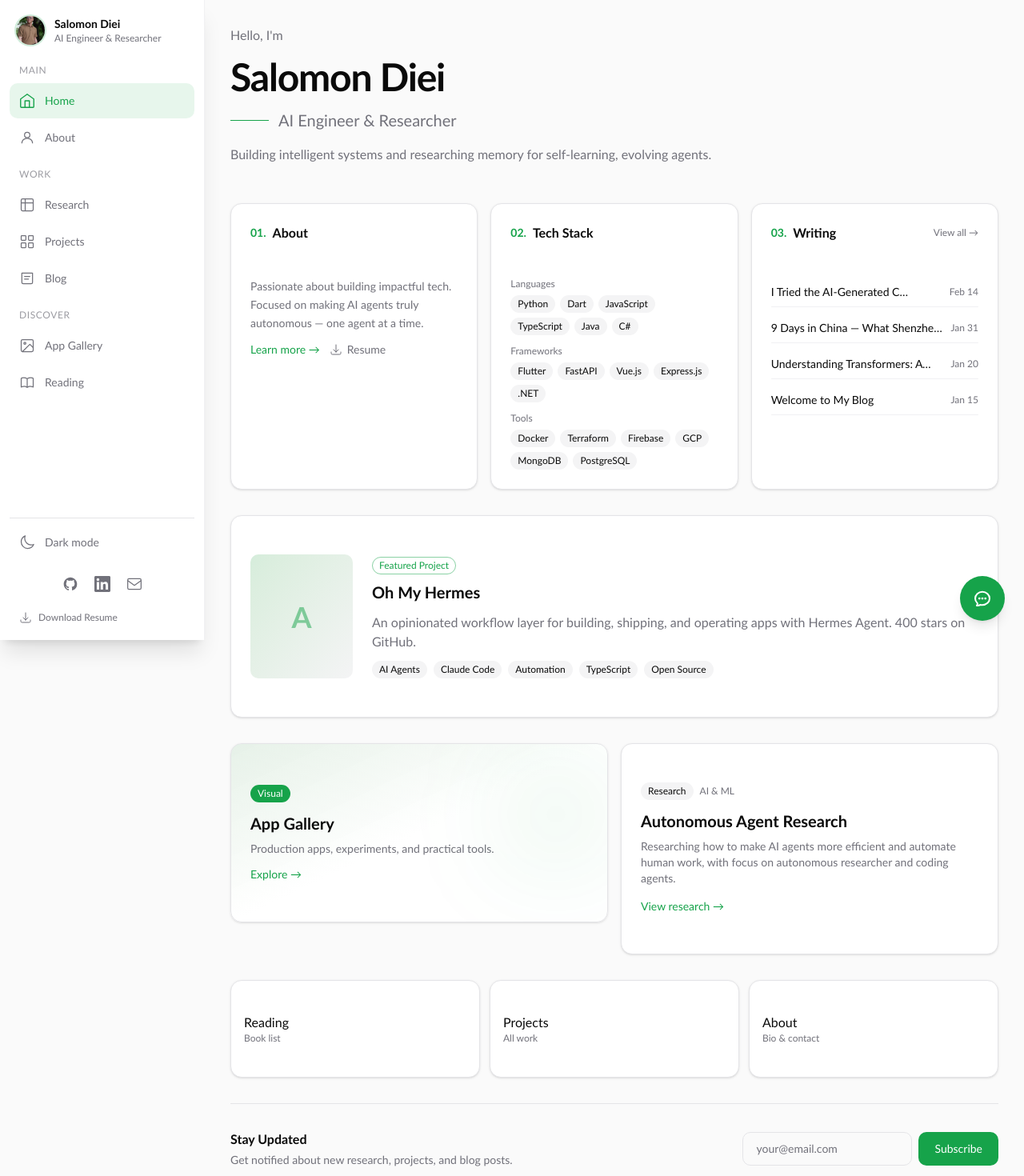
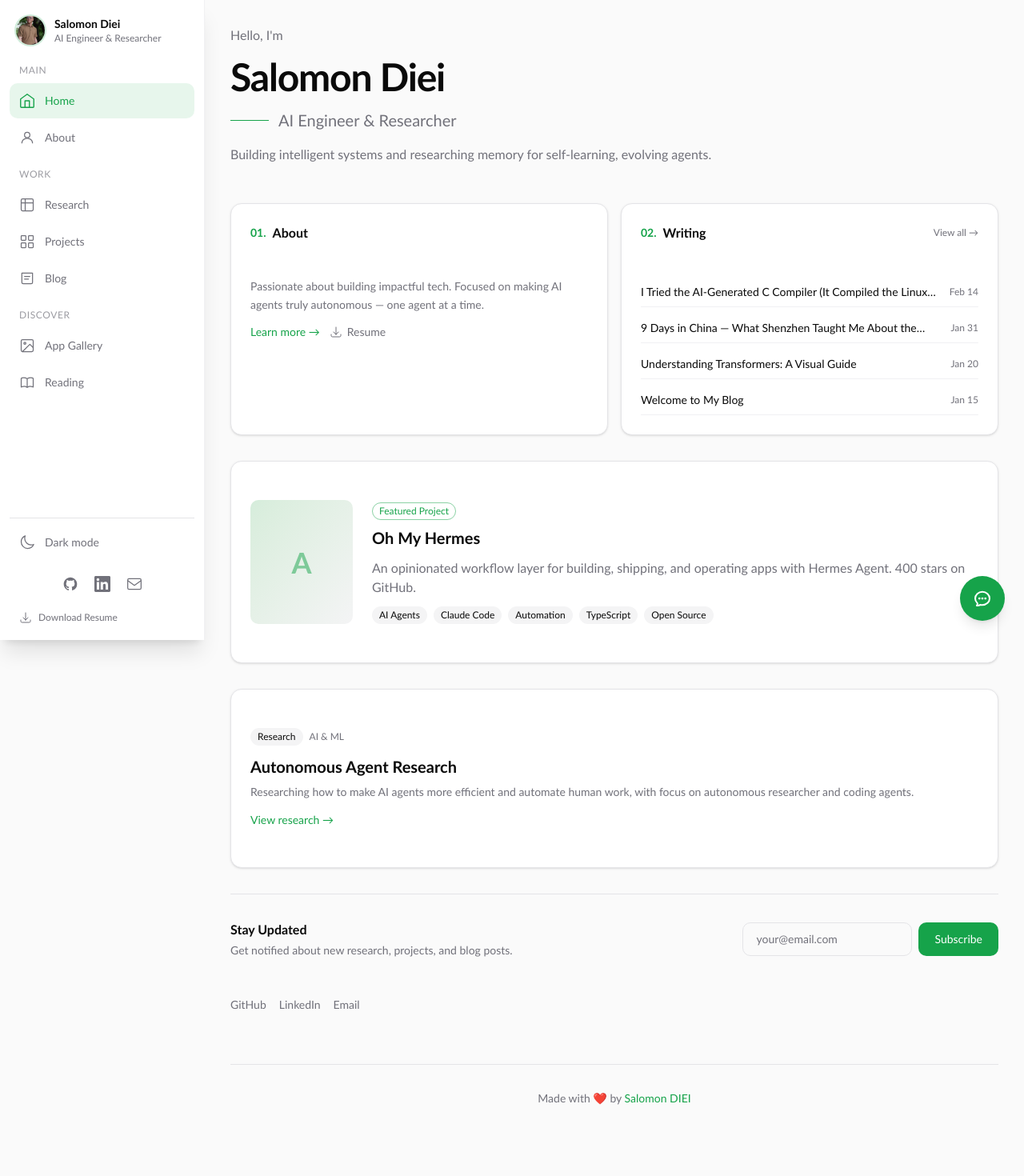
Before and after one commit to Salomondiei08/portfolio, a Next.js app: page / in a window 1280 px wide. Shown: the top 1470 px of the page at 80% size. After the commit the page ends 1415 px from the top, so only its background shows below. Built offline with nearby package versions, Linux system fonts and the light colour scheme.

Commit message:
refactor(home): simplify homepage bento grid
Remove Tech Stack card, App Gallery banner, and Quick Links row. Keep
About, Writing, Featured Project, Research, Newsletter, and footer links.

```diff
--- a/src/app/page.tsx
+++ b/src/app/page.tsx
@@ -6,12 +6,6 @@ import { NewsletterForm } from "@/components/portfolio/NewsletterForm";
 import { FadeIn, SlideIn } from "@/components/portfolio/animations";
 import { featuredProject } from "@/lib/portfolio-data";
 import { getAllPosts } from "@/lib/markdown";
-
-const technologies = {
-  languages: ["Python", "Dart", "JavaScript", "TypeScript", "Java", "C#"],
-  frameworks: ["Flutter", "FastAPI", "Vue.js", "Express.js", ".NET"],
-  tools: ["Docker", "Terraform", "Firebase", "GCP", "MongoDB", "PostgreSQL"],
-};
 
 export default function Home() {
   const recentPosts = getAllPosts("blog").slice(0, 4).map((post) => ({
@@ -37,8 +31,8 @@ export default function Home() {
         </p>
       </section>
 
-      {/* Bento Grid */}
-      <div className="grid md:grid-cols-2 lg:grid-cols-3 gap-4">
+      {/* Top Cards: About + Writing */}
+      <div className="grid md:grid-cols-2 gap-4">
         {/* About Card */}
         <FadeIn delay={100}>
           <Card className="bg-card border-border hover:border-primary/50 transition-all duration-300 group card-hover h-full">
@@ -71,39 +65,13 @@ export default function Home() {
           </Card>
         </FadeIn>
 
-        {/* Tech Stack Card */}
+        {/* Recent Writing Card */}
         <FadeIn delay={200}>
-          <Card className="bg-card border-border hover:border-primary/50 transition-all duration-300 card-hover h-full">
-            <CardHeader className="pb-3">
-              <CardTitle className="text-base font-semibold flex items-center gap-2">
-                <span className="text-primary text-sm">02.</span>
-                Tech Stack
-              </CardTitle>
-            </CardHeader>
-            <CardContent className="space-y-3">
-              {Object.entries(technologies).map(([category, techs]) => (
-                <div key={category}>
-                  <p className="text-xs text-muted-foreground capitalize mb-1.5">{category}</p>
-                  <div className="flex flex-wrap gap-1.5">
-                    {techs.map((tech) => (
-                      <Badge key={tech} variant="secondary" className="text-xs hover:bg-primary hover:text-primary-foreground transition-colors">
-                        {tech}
-                      </Badge>
-                    ))}
-                  </div>
-                </div>
-              ))}
-            </CardContent>
-          </Card>
-        </FadeIn>
-
-        {/* Recent Writing Card */}
-        <FadeIn delay={300}>
           <Card className="bg-card border-border hover:border-primary/50 transition-all duration-300 card-hover h-full">
             <CardHeader className="pb-3">
               <div className="flex items-center justify-between">
                 <CardTitle className="text-base font-semibold flex items-center gap-2">
-                  <span className="text-primary text-sm">03.</span>
+                  <span className="text-primary text-sm">02.</span>
                   Writing
                 </CardTitle>
                 <Link href="/blog" className="text-xs text-muted-foreground hover:text-primary transition-colors">
@@ -130,7 +98,7 @@ export default function Home() {
       </div>
 
       {/* Featured Project - Full Width */}
-      <SlideIn direction="up" delay={400}>
+      <SlideIn direction="up" delay={300}>
         <Link href={`/projects#${featuredProject.id}`} className="block group">
           <Card className="bg-card border-border hover:border-primary/50 transition-all duration-300 overflow-hidden card-hover">
             <CardContent className="p-6">
@@ -160,33 +128,10 @@ export default function Home() {
         </Link>
       </SlideIn>
 
-      {/* Gallery & Research Row */}
-      <div className="grid md:grid-cols-2 gap-4">
-        {/* Gallery Banner */}
-        <FadeIn delay={500}>
-          <Link href="/gallery/apps" className="block group">
-            <Card className="h-full bg-gradient-to-br from-primary/10 via-card to-card border-border hover:border-primary/50 transition-all duration-300 overflow-hidden card-hover">
-              <CardContent className="p-6 relative">
-                <Badge className="mb-3">Visual</Badge>
-                <h3 className="text-xl font-bold mb-2 group-hover:text-primary transition-colors">
-                  App Gallery
-                </h3>
-                <p className="text-sm text-muted-foreground">
-                  Production apps, experiments, and practical tools.
-                </p>
-                <span className="inline-block mt-3 text-sm text-primary">
-                  Explore →
-                </span>
-                <div className="absolute top-0 right-0 w-32 h-32 bg-primary/10 rounded-full blur-3xl" />
-              </CardContent>
-            </Card>
-          </Link>
-        </FadeIn>
-
       {/* Research Card */}
-        <FadeIn delay={600}>
+      <FadeIn delay={400}>
         <Link href="/research" className="block group">
-            <Card className="h-full bg-card border-border hover:border-primary/50 transition-all duration-300 card-hover">
+          <Card className="bg-card border-border hover:border-primary/50 transition-all duration-300 card-hover">
             <CardContent className="p-6">
               <div className="flex items-center gap-2 mb-3">
                 <Badge variant="secondary">Research</Badge>
@@ -203,30 +148,9 @@ export default function Home() {
           </Card>
         </Link>
       </FadeIn>
-      </div>
-
-      {/* Quick Links Row */}
-      <div className="grid grid-cols-3 gap-3">
-        {[
-          { label: "Reading", href: "/reading", desc: "Book list" },
-          { label: "Projects", href: "/projects", desc: "All work" },
-          { label: "About", href: "/about", desc: "Bio & contact" },
-        ].map((link, index) => (
-          <FadeIn key={link.href} delay={700 + index * 50}>
-            <Link href={link.href}>
-              <Card className="bg-card border-border hover:border-primary/50 hover:bg-secondary/50 transition-all duration-300 group card-hover h-full">
-                <CardContent className="p-4">
-                  <p className="font-medium group-hover:text-primary transition-colors">{link.label}</p>
-                  <p className="text-xs text-muted-foreground">{link.desc}</p>
-                </CardContent>
-              </Card>
-            </Link>
-          </FadeIn>
-        ))}
-      </div>
 
       {/* Newsletter Section */}
-      <FadeIn delay={900}>
+      <FadeIn delay={500}>
         <section className="pt-8 border-t border-border">
           <div className="flex flex-col md:flex-row md:items-center justify-between gap-6">
             <div>
@@ -241,7 +165,7 @@ export default function Home() {
       </FadeIn>
 
       {/* Footer Links */}
-      <FadeIn delay={1000}>
+      <FadeIn delay={600}>
         <section className="flex flex-wrap gap-4 pt-4 text-sm">
           <a href="https://github.com/salomondiei08" target="_blank" rel="noopener noreferrer" className="text-muted-foreground hover:text-primary transition-colors">
             GitHub
```
Lines whose indentation alone changed are shown as unchanged.
